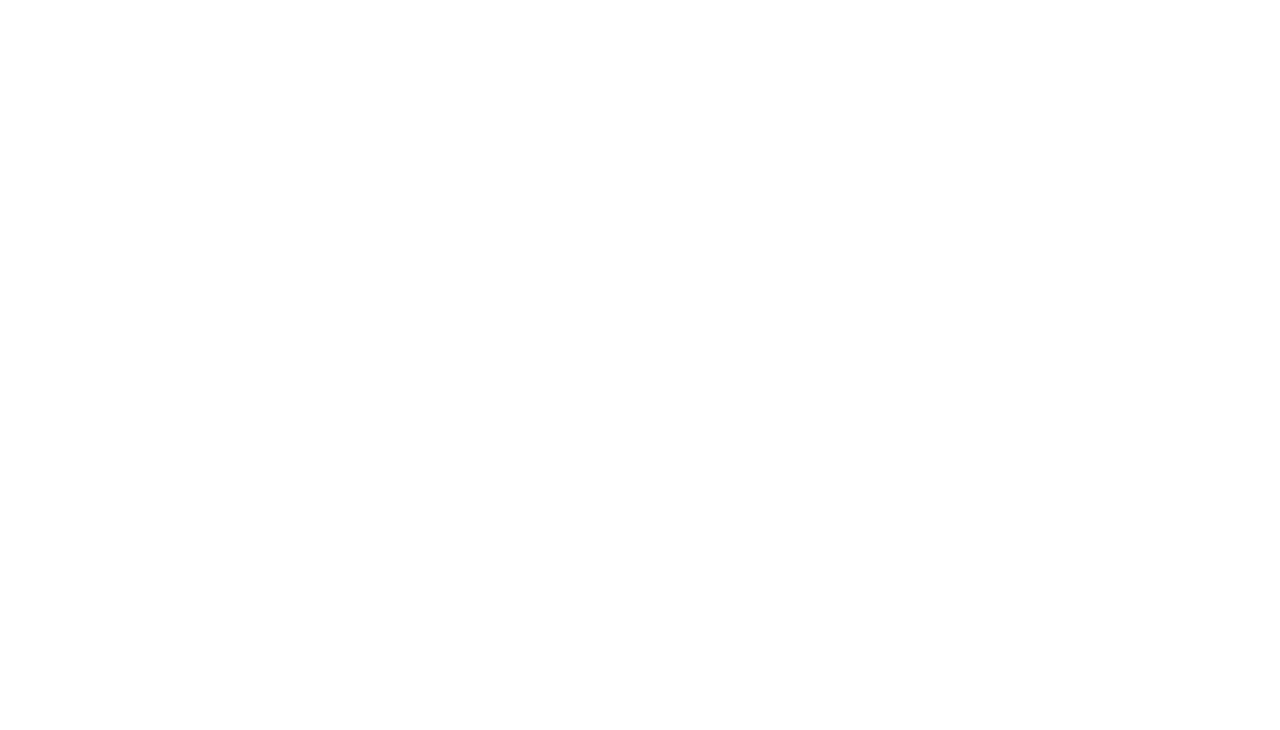
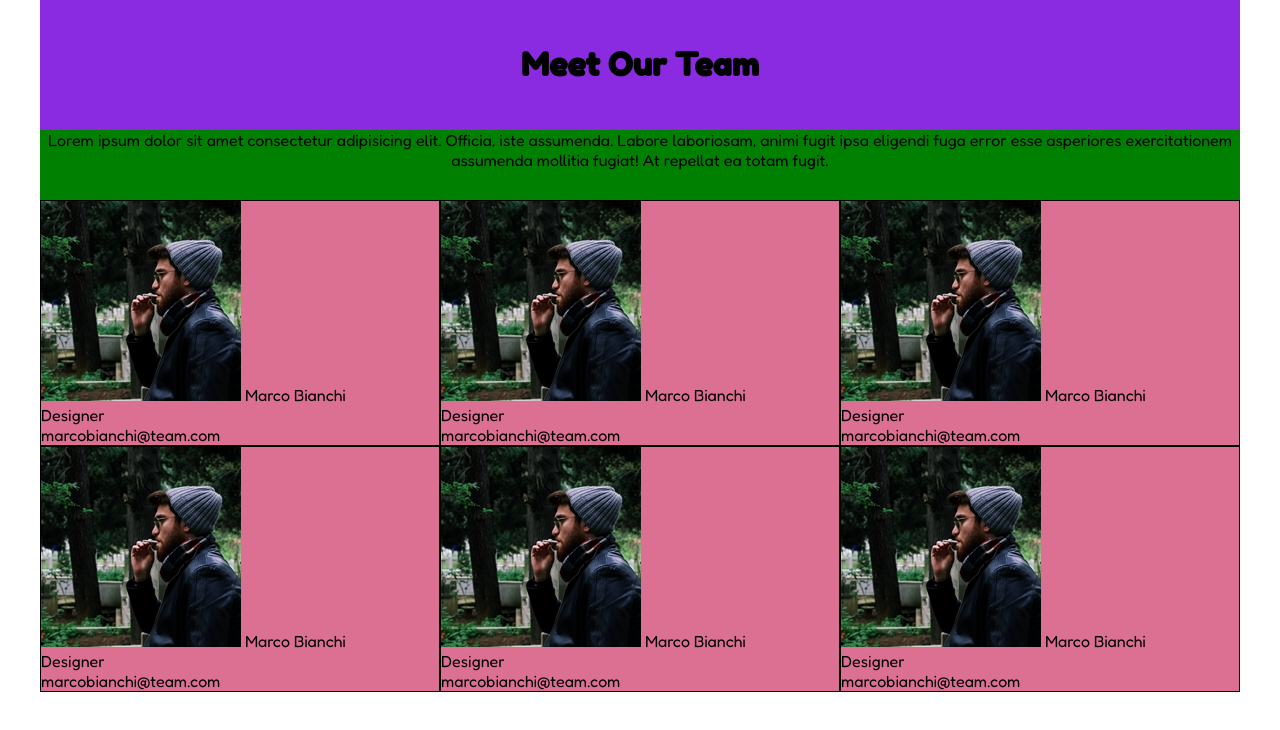
Before and after one commit to FedericaPozzer/html-css-float-cards, a plain HTML site: page index.html in a window 1280 px wide. Drawn offline with Linux system fonts and the light colour scheme.

Commit message:
basics ok

```diff
--- a/css/style.css
+++ b/css/style.css
@@ -21,5 +21,44 @@ img {
 
 .container {
     margin: 0 auto;
-    max-width: 1200px;
+    width: 1200px;
+    font-family: 'Fredoka', sans-serif;
+
+    background-color: green;
 }
+
+/* Header */
+
+.main-header {
+    height: 130px;
+    font-family: 'Fredoka One';
+    line-height: 130px;
+    text-align: center;
+
+
+    background-color: blueviolet;
+}
+
+/* Main - <p> */
+
+.team-presentation {
+    text-align: center;
+    margin-bottom: 30px;
+}
+
+/* Main - Columns */
+
+.row {
+    /* margin: auto; */
+
+
+}
+
+.column {
+    width: calc(100% /3);
+    background-color: palevioletred;
+    float: left;
+
+    border: 1px solid black;
+
+}
--- a/index.html
+++ b/index.html
@@ -5,11 +5,88 @@
     <meta http-equiv="X-UA-Compatible" content="IE=edge">
     <meta name="viewport" content="width=device-width, initial-scale=1.0">
 
-    <title>Document</title>
+    <title>Floating Cards</title>
+
+    <link rel="preconnect" href="https://fonts.googleapis.com">
+    <link rel="preconnect" href="https://fonts.gstatic.com" crossorigin>
+    <link href="https://fonts.googleapis.com/css2?family=Fredoka:wght@400;500&display=swap" rel="stylesheet">
+    <link rel="preconnect" href="https://fonts.googleapis.com">
+
+    <link rel="preconnect" href="https://fonts.googleapis.com">
+    <link rel="preconnect" href="https://fonts.gstatic.com" crossorigin>
+    <link href="https://fonts.googleapis.com/css2?family=Fredoka+One&display=swap" rel="stylesheet">
+
 
     <link rel="stylesheet" href="./css/style.css">
 </head>
 <body>
+    <div class="container">
+        <header class="main-header">
+            <h1>Meet Our Team</h1>
+        </header>
+
+        <main>
+            <p class="team-presentation">Lorem ipsum dolor sit amet consectetur adipisicing elit. Officia, iste assumenda. Labore laboriosam, animi fugit ipsa eligendi fuga error esse asperiores exercitationem assumenda mollitia fugiat! At repellat ea totam fugit.</p>
+
+            <row class="row clearfix">
+                <column class="column">
+                    <div>
+                        <img src="./img/male1.png" alt="Male1">
+                        <span>Marco Bianchi</span> <br>
+                        <span>Designer</span> <br>
+                        <span>marcobianchi@team.com</span>
+                    </div>
+                </column>
+                <column class="column">
+                    <div>
+                        <img src="./img/male1.png" alt="Male1">
+                        <span>Marco Bianchi</span> <br>
+                        <span>Designer</span> <br>
+                        <span>marcobianchi@team.com</span>
+                    </div>
+                </column>
+                <column class="column">
+                    <div>
+                        <img src="./img/male1.png" alt="Male1">
+                        <span>Marco Bianchi</span> <br>
+                        <span>Designer</span> <br>
+                        <span>marcobianchi@team.com</span>
+                    </div>
+                </column>
+                <column class="column">
+                    <div>
+                        <img src="./img/male1.png" alt="Male1">
+                        <span>Marco Bianchi</span> <br>
+                        <span>Designer</span> <br>
+                        <span>marcobianchi@team.com</span>
+                    </div>
+                </column>
+                <column class="column">
+                    <div>
+                        <img src="./img/male1.png" alt="Male1">
+                        <span>Marco Bianchi</span> <br>
+                        <span>Designer</span> <br>
+                        <span>marcobianchi@team.com</span>
+                    </div>
+                </column>
+                <column class="column">
+                    <div>
+                        <img src="./img/male1.png" alt="Male1">
+                        <span>Marco Bianchi</span> <br>
+                        <span>Designer</span> <br>
+                        <span>marcobianchi@team.com</span>
+                    </div>
+                </column>
+
+                <!-- <column class="column">ciao</column>
+                <column class="column">ciao</column>
+                <column class="column">ciao</column>
+                <column class="column">ciao</column>
+                <column class="column">ciao</column> -->
+            </row>
+
+        </main>
+    </div>
 
 </body>
 </html>
```
